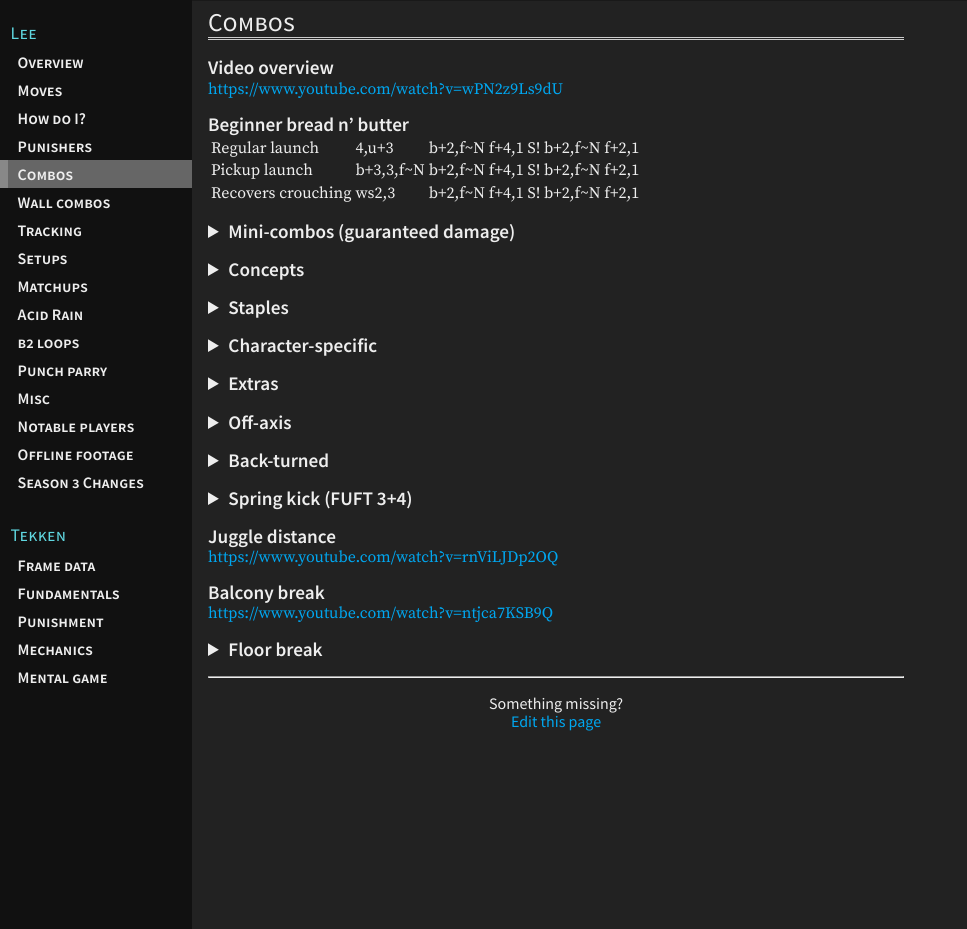
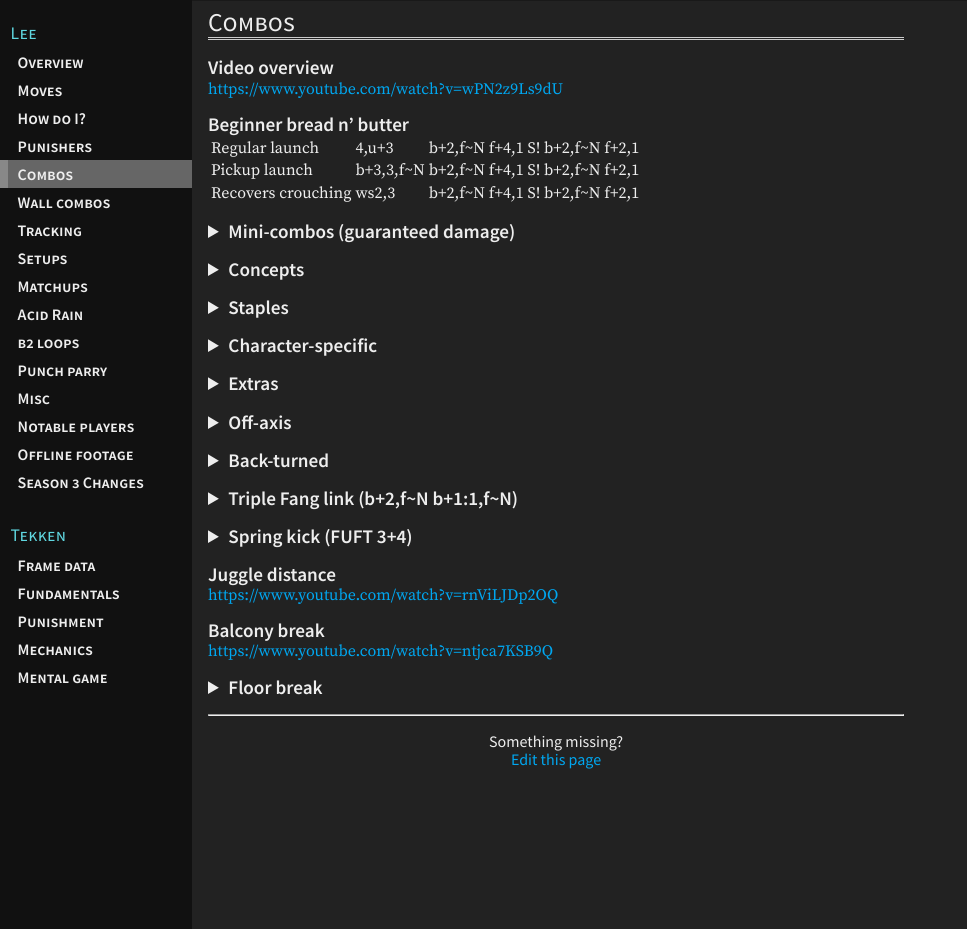
Before and after one commit to t7leeschool/t7leeschool.github.io, a Jekyll site: the page built from _pages/combos.md, in a window 1280 px wide and 929 px high. Shown: the whole window, without its empty margins (0-967 px from the left). Built offline with Jekyll 4.4.1, drawn with Linux system fonts in a browser that asks for light colours; part of the change alters nothing that is shown.

Commit message:
add triple fang link section to combos

```diff
--- a/_pages/combos.md
+++ b/_pages/combos.md
@@ -147,6 +147,7 @@ u/f\~N,4
 CH b+4
 CH (f+4),3
 CH HMS u/f+4
+BT u/f+4
 d/f+3+4,f\~N
 : 4,u+3 b+2,f\~N(x3) ws2,4 S! f+2,1
 : 4,u+3 b+2,f\~N ws2,4 S! b+2,f\~N ws2,3
@@ -182,8 +183,8 @@ CH (f+4),3,4
 
 ws2,3
 CH u/b+3
-: d/f+3+4,f\~N, ws2,3 b+2,f\~N(x2) f+4,1 S! f+2,1
-: d/f+3+4,f\~N, ws2,3 b+2,f\~N f+4,1 S! f+2,1
+: d/f+3+4,f\~N ws2,3 b+2,f\~N(x2) f+4,1 S! f+2,1
+: d/f+3+4,f\~N ws2,3 b+2,f\~N f+4,1 S! f+2,1
 
 CH Sway 4
 : d+2 d+2 b+2,f\~N(x3) f+4,1 S! f+2,1
@@ -233,8 +234,8 @@ CH (HMS 1),4,3
 
 CH (2,1),3
 CH (b+1+2),4
-: 4,u+3 b+2,f\~N(x4) f+2,1
-: 4,u+3 b+2,f\~N 1,2,f\~N f+2,1
+: 4,u+3 b+2,f\~N(x4) ws2,3
+: 4,u+3 b+2,f\~N 1,2,f\~N ws2,3
 
 (d/f+3,2),3
 : 2,2,3 S! b+2,f\~N 1,2,f\~N f+2,1
@@ -259,7 +260,7 @@ Bears
 
 Gigas, Jack, Marduk
 : b+1:1,2
-: b+1:1,f\~N f\~b+3,3,f\~N ws2,4 S! d,D/B+4
+: b+1:1,f\~N f\~b+3,3,f\~N ws2,4 S! f+1+2
 
 Bears
 : b+2,4,3 S! b+2,f\~N(x3) f+2,1
@@ -344,6 +345,59 @@ BT d/f+3,2,3
 </details>
 
 <details>
+<summary markdown="0">Triple Fang link (b+2,f~N b+1:1,f~N)</summary>
+
+This is a very advanced combo tool. Its purpose is to get more wall carry.
+Either you get an extra aerial hit, or you get ws2,3 as the ender instead of
+f+2,1.
+
+For the b+1 to connect it *must* be input in the buffer period (or linked
+perfectly), which means that b and 1 must be pressed on the same frame. (See
+[b2 loops - Buffering](/b2-loops#buffering).)
+
+For combo purposes b+1:1,f\~N and b+1,1,f\~N are the same, but the former does
+1 more damage.
+
+<div class="p cols-mm12">
+u/f+4
+d/f+2
+MS 3,4
+u/f\~N,4
+CH b+4
+CH (f+4),3
+CH HMS u/f+4
+d/f+3+4,f\~N
+: 4,u+3 b+2,f\~N(x3) b+1:1,f\~N f+4,1 S! f+2,1
+
+f+3,3,3,3,3,4
+: 4,u+3 b+2,f\~N(x2) b+1:1,f\~N ws2,3
+
+<!-- -->
+
+low parry
+: F~4,u+3 b+2,f~N(x3) b+1:1,f\~N f+4,1 S! f+2,1
+
+CH HMS 4
+FC u/f+4
+CH FUFT 3
+CH FUFA 3
+CH FDFT 3
+: ws2,3 b+2,f\~N(x3) b+1:1,f\~N f+4,1 S! f+2,1
+
+CH d+3,4
+CH 1+2
+CH 1+2,3+4
+CH (2,1),1
+CH (u/f+3),1
+: b+3,3,f\~N b+2,f\~N(x3) b+1:1,f\~N f+4,1 S! f+2,1
+
+ws2,3
+: d/f+3+4,f\~N S! d+2 b+2,f\~N(x3) b+1:1,f\~N f+4,1 S! f+2,1
+</div>
+
+</details>
+
+<details>
 <summary markdown="0">Spring kick (FUFT 3+4)</summary>
 Spring kick has 12 active frames. It typically connects on the 8--9th, unless the opponent is running into it.
 
```
Also changed, not shown: 1 other file.
